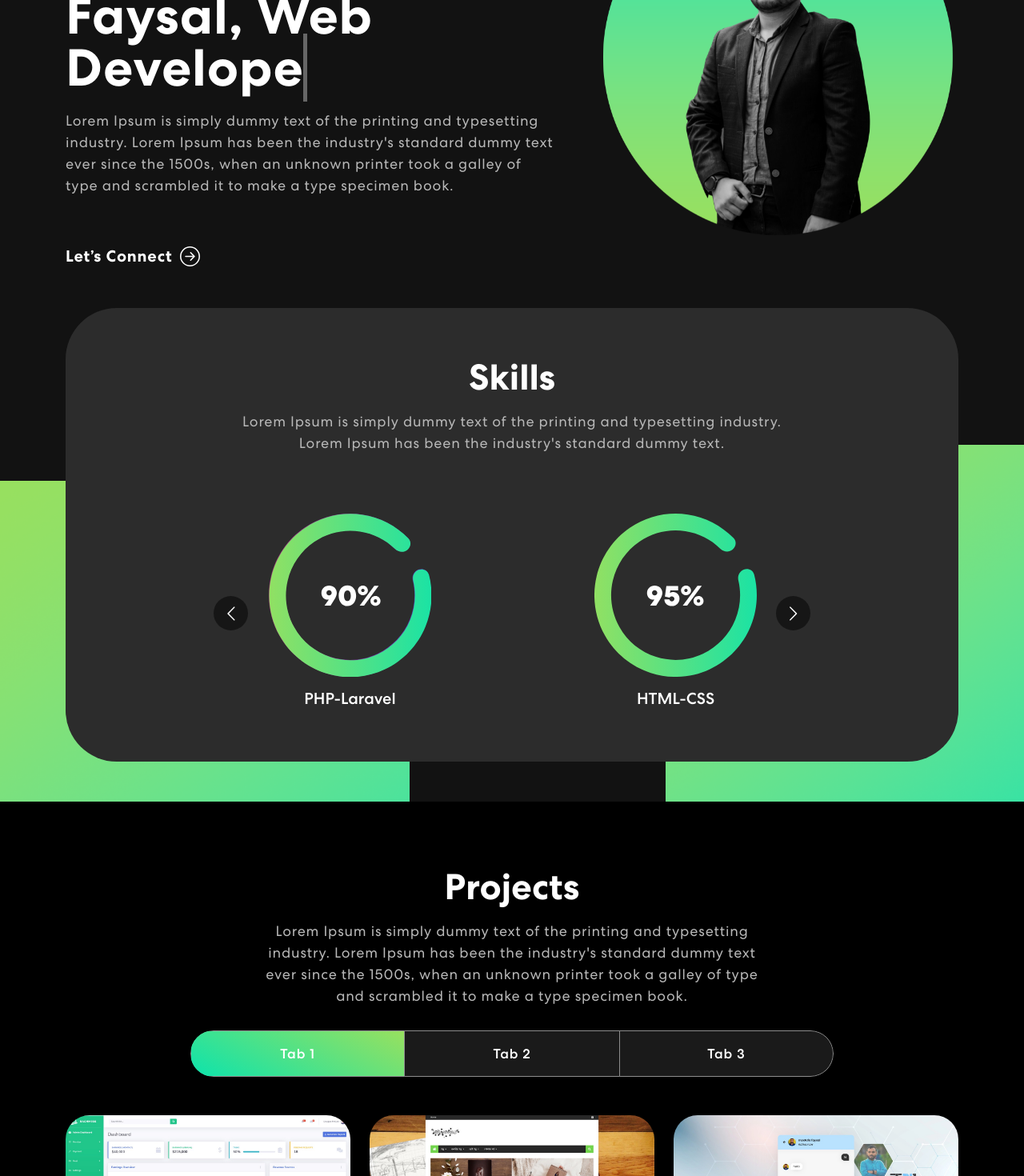
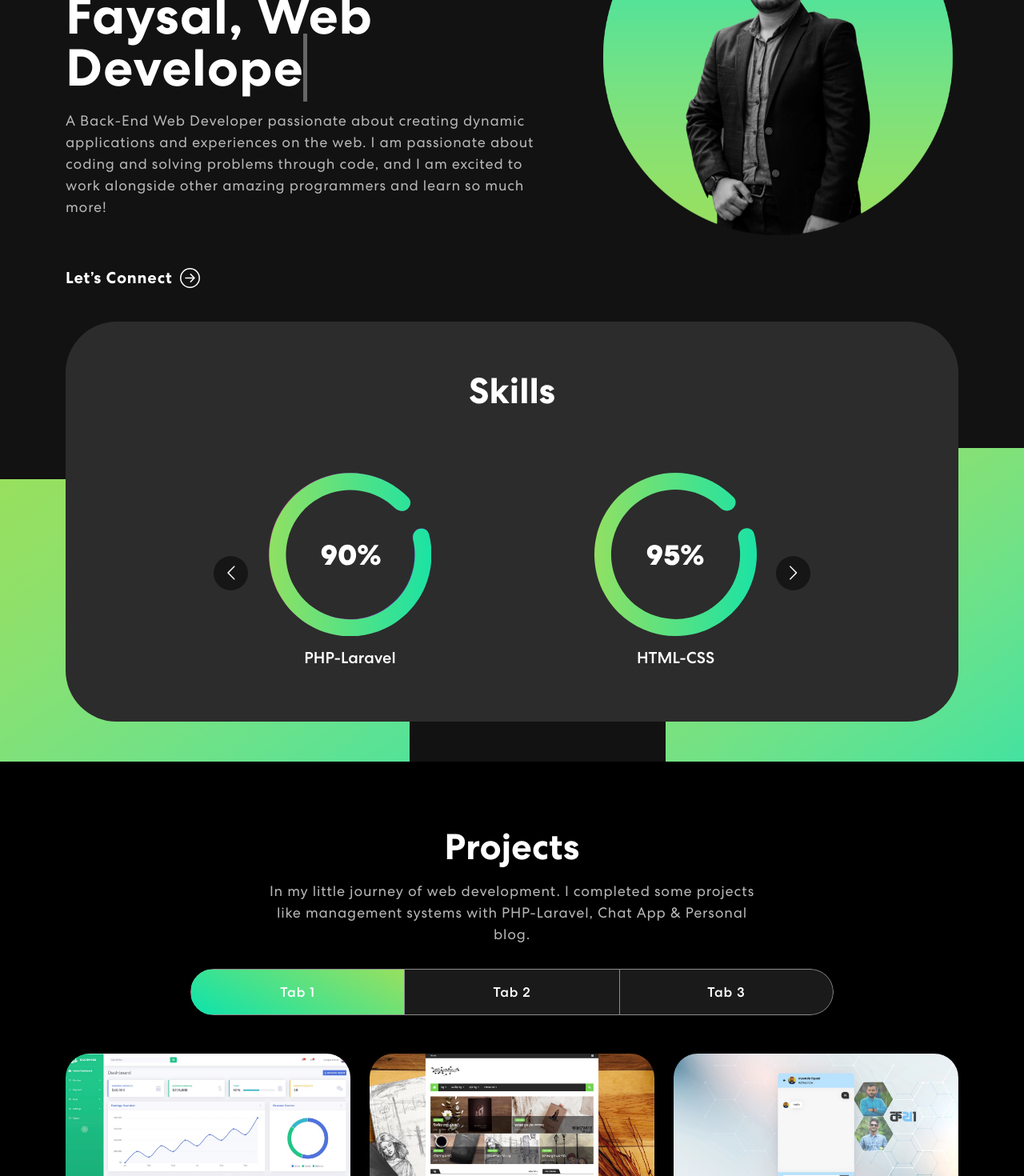
Before and after one commit to mostafaalfaysal/foysal, a React (Create React App) app: page / in a window 1280 px wide. Shown: the part 420-1890 px from the top of the page at 80% size. Built offline with nearby package versions, Linux system fonts and the light colour scheme; no server answers.

Commit message:
updating

```diff
--- a/src/components/Banner.js
+++ b/src/components/Banner.js
@@ -58,8 +58,8 @@ export const Banner = () => {
               <div className={isVisible ? "animate__animated animate__fadeIn" : ""}>
                 <span className="tagline">Welcome to my Portfolio</span>
                 <h1>{`Hi! I'm Mostafa AL Faysal,`} <span className="txt-rotate" dataPeriod="1000" data-rotate='[ "Web Developer", "Web Designer"]'><span className="wrap">{text}</span></span></h1>
-                  <p>Lorem Ipsum is simply dummy text of the printing and typesetting industry. Lorem Ipsum has been the industry's standard dummy text ever since the 1500s, when an unknown printer took a galley of type and scrambled it to make a type specimen book.</p>
-                  <button onClick={() => console.log('')}>Let’s Connect <ArrowRightCircle size={25} /></button>
+                  <p>A Back-End Web Developer passionate about creating dynamic applications and experiences on the web. I am passionate about coding and solving problems through code, and I am excited to work alongside other amazing programmers and learn so much more!</p>
+                <button onClick={() => console.log('#connect')}>Let’s Connect <ArrowRightCircle size={25} /></button>
               </div>}
             </TrackVisibility>
           </Col>
--- a/src/components/Projects.js
+++ b/src/components/Projects.js
@@ -36,7 +36,7 @@ export const Projects = () => {
               {({ isVisible }) =>
               <div className={isVisible ? "animate__animated animate__fadeIn": ""}>
                 <h2>Projects</h2>
-                <p>Lorem Ipsum is simply dummy text of the printing and typesetting industry. Lorem Ipsum has been the industry's standard dummy text ever since the 1500s, when an unknown printer took a galley of type and scrambled it to make a type specimen book.</p>
+                <p>In my little journey of web development. I completed some projects like management systems with PHP-Laravel, Chat App & Personal blog.</p>
                 <Tab.Container id="projects-tabs" defaultActiveKey="first">
                   <Nav variant="pills" className="nav-pills mb-5 justify-content-center align-items-center" id="pills-tab">
                     <Nav.Item>
@@ -64,11 +64,11 @@ export const Projects = () => {
                         }
                       </Row>
                     </Tab.Pane>
-                    <Tab.Pane eventKey="section">
-                      <p>Lorem ipsum dolor sit amet consectetur adipisicing elit. Cumque quam, quod neque provident velit, rem explicabo excepturi id illo molestiae blanditiis, eligendi dicta officiis asperiores delectus quasi inventore debitis quo.</p>
+                    <Tab.Pane eventKey="second">
+                      <h2>Loading...</h2>
                     </Tab.Pane>
                     <Tab.Pane eventKey="third">
-                      <p>Lorem ipsum dolor sit amet consectetur adipisicing elit. Cumque quam, quod neque provident velit, rem explicabo excepturi id illo molestiae blanditiis, eligendi dicta officiis asperiores delectus quasi inventore debitis quo.</p>
+                      <h2>Loading...</h2>
                     </Tab.Pane>
                   </Tab.Content>
                 </Tab.Container>
--- a/src/components/Skills.js
+++ b/src/components/Skills.js
@@ -35,7 +35,7 @@ export const Skills = () => {
                 <div className="col-12">
                     <div className="skill-bx wow zoomIn">
                         <h2>Skills</h2>
-                        <p>Lorem Ipsum is simply dummy text of the printing and typesetting industry.<br></br> Lorem Ipsum has been the industry's standard dummy text.</p>
+                        <p></p>
                         <Carousel responsive={responsive} infinite={true} className="owl-carousel owl-theme skill-slider">
                             <div className="item">
                                 <img src={meter3} alt="Image" />
```
